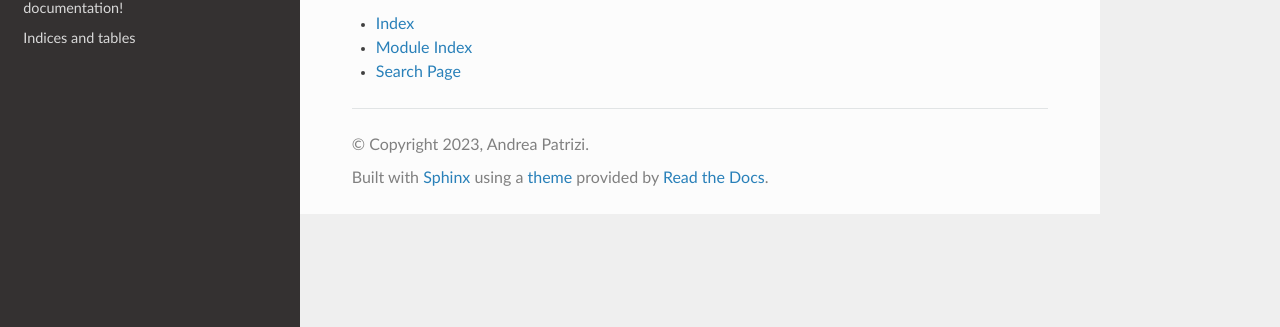
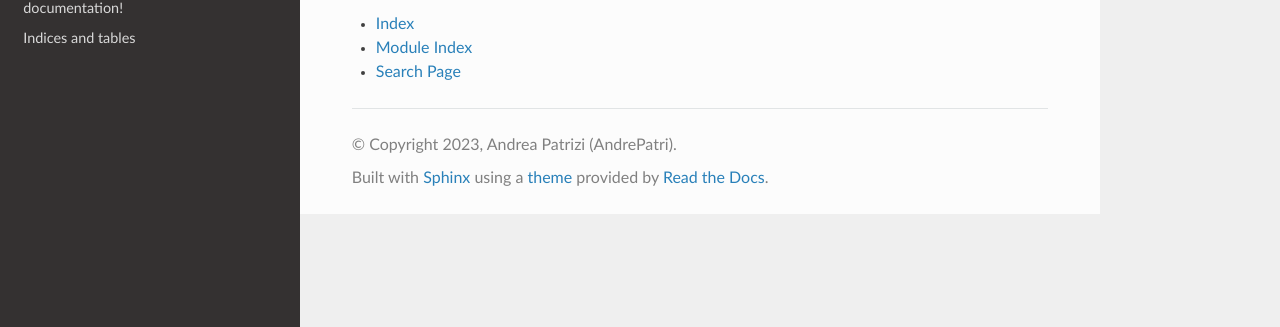
Before and after one commit to AndrePatri/SharsorIPCpp, a Sphinx documentation site: the page built from docs/sphinx/source/index.rst, in a window 1280 px wide. Shown: the part 209-536 px from the top of the page. Built offline with Sphinx 7.4.7 and the Read the Docs theme 2.0.0, drawn with Linux system fonts in a browser that asks for light colours.

```diff
--- a/docs/sphinx/source/conf.py
+++ b/docs/sphinx/source/conf.py
@@ -18,7 +18,7 @@
 # -- Project information -----------------------------------------------------
 
 project = 'SharsorIPCpp'
-copyright = '2023, Andrea Patrizi'
+copyright = '2023, Andrea Patrizi (AndrePatri)'
 author = 'Andrea Patrizi'
 
 # The full version, including alpha/beta/rc tags
```
